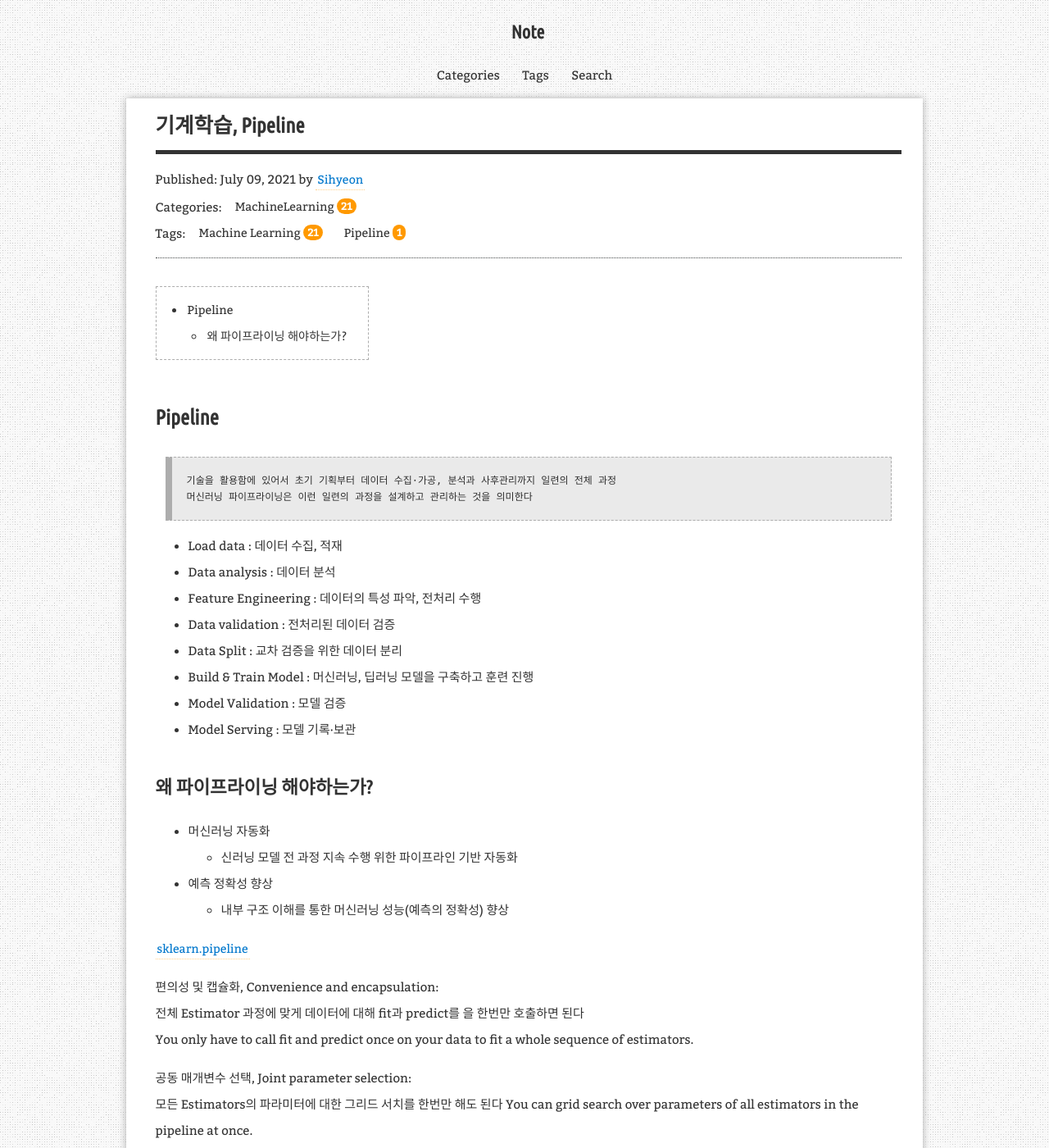
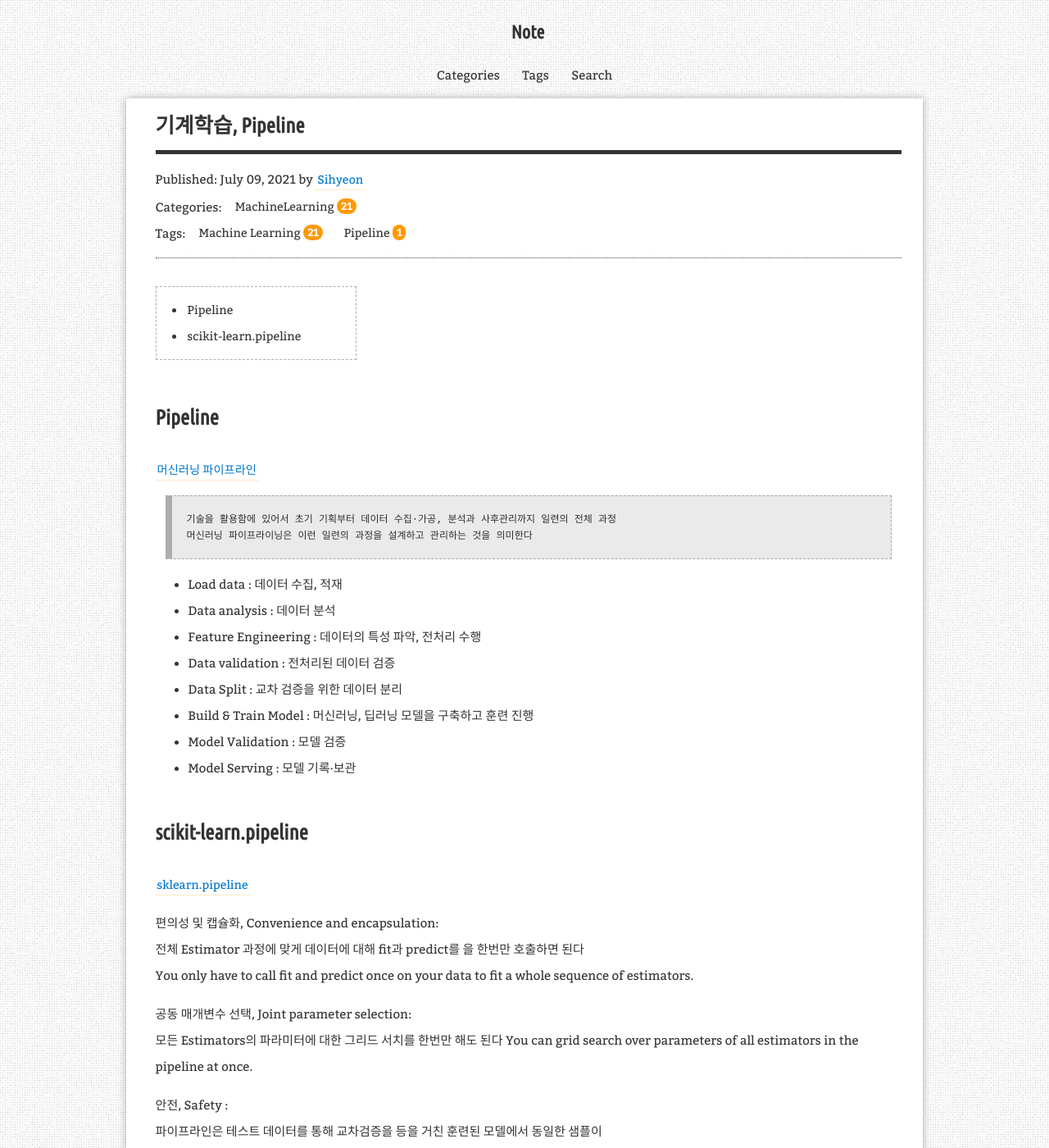
Before and after one commit to aristohyun/aristohyun.github.io, a Jekyll site: the page built from _posts/2021-07-09-PipeLine.md, in a window 1280 px wide and 1400 px high. Shown: the whole window at 82% size. Built offline with Jekyll 4.4.1, drawn with Linux system fonts in a browser that asks for light colours; comment, search, counter and statistics services are not loaded.

Commit message:
Update 2021-07-09-PipeLine.md

```diff
--- a/_posts/2021-07-09-PipeLine.md
+++ b/_posts/2021-07-09-PipeLine.md
@@ -27,12 +29,8 @@ redirect_from:
 - Model Validation : 모델 검증
 - Model Serving : 모델 기록·보관
 
-## 왜 파이프라이닝 해야하는가?
 
-- 머신러닝 자동화
-  + 신러닝 모델 전 과정 지속 수행 위한 파이프라인 기반 자동화
-- 예측 정확성 향상
-  + 내부 구조 이해를 통한 머신러닝 성능(예측의 정확성) 향상
+# scikit-learn.pipeline
 
 [sklearn.pipeline](https://scikit-learn.org/stable/modules/compose.html#pipeline){:target="_ blank"}
 
```
Also changed, not shown: other parts of _posts/2021-07-09-PipeLine.md (+2 -0 lines).
